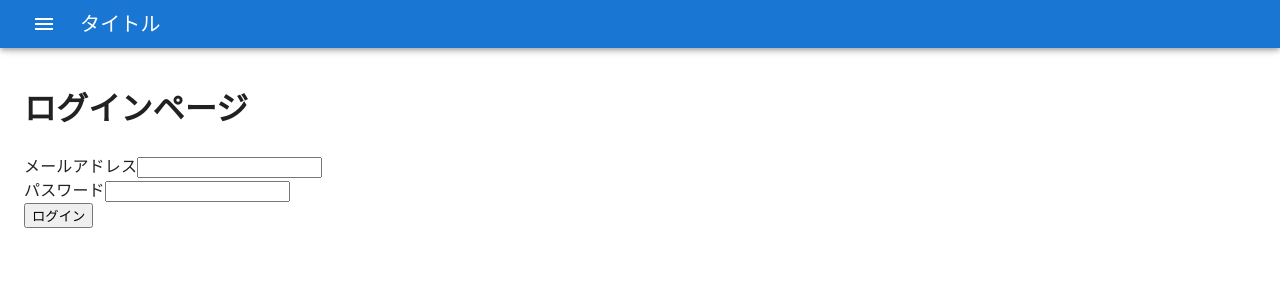
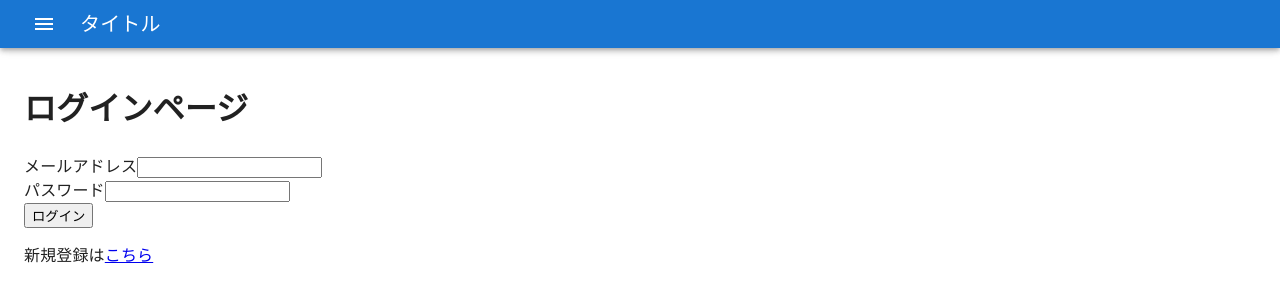
Before and after one commit to kewpie134134/kakeibo-pwa, a React (Vite) app: page /login/ in a window 1280 px wide. Shown: the top 302 px of the page. Built offline with nearby package versions, Linux system fonts and the light colour scheme; no server answers.

Commit message:
[update] feature/#7 認証機能完成

```diff
--- a/src/organisms/ResponsiveDrawer.tsx
+++ b/src/organisms/ResponsiveDrawer.tsx
@@ -14,7 +14,7 @@ import ResponsiveDrawerList from "../molecules/ResponsiveDrawerListItem";
 import { onAuthStateChanged, signOut } from "firebase/auth";
 import { auth } from "../libs/firebaseConfig";
 import { useAuthUser } from "../stores/authUser";
-import { Navigate, useNavigate } from "react-router-dom";
+import { Navigate, useLocation, useNavigate } from "react-router-dom";
 
 const drawerWidth = 200;
 const headerNavigationHeight = 56;
@@ -116,6 +116,9 @@ const ResponsiveDrawer = ({ children }: ResponsiveDrawerProps) => {
     navigate("/login/");
   };
 
+  // URL のパス名を把握
+  const pathname = useLocation().pathname;
+
   return (
     <>
       {/* ローディングが false の時に画面を表示させる */}
@@ -159,7 +162,11 @@ const ResponsiveDrawer = ({ children }: ResponsiveDrawerProps) => {
             <Box>{children}</Box>
 
             {!user ? (
-              <Navigate to={"/login/"} />
+              pathname === "/register/" ? (
+                <Navigate to={"/register/"} />
+              ) : (
+                <Navigate to={"/login/"} />
+              )
             ) : (
               <>
                 <p>{user?.email}</p>
--- a/src/pages/Login.tsx
+++ b/src/pages/Login.tsx
@@ -2,7 +2,7 @@ import { onAuthStateChanged, signInWithEmailAndPassword } from "firebase/auth";
 import { useEffect, useState } from "react";
 import { auth } from "../libs/firebaseConfig";
 import { useAuthUser } from "../stores/authUser";
-import { Navigate } from "react-router-dom";
+import { Link, Navigate } from "react-router-dom";
 
 const Login = () => {
   const [email, setEmail] = useState("");
@@ -56,6 +56,9 @@ const Login = () => {
               />
             </div>
             <button>ログイン</button>
+            <p>
+              新規登録は<Link to={"/register/"}>こちら</Link>
+            </p>
           </form>
         </>
       )}
--- a/src/pages/Register.tsx
+++ b/src/pages/Register.tsx
@@ -5,7 +5,7 @@ import {
 } from "firebase/auth";
 import { useEffect, useState } from "react";
 import { auth } from "../libs/firebaseConfig";
-import { Navigate } from "react-router-dom";
+import { Link, Navigate } from "react-router-dom";
 import { useAuthUser } from "../stores/authUser";
 
 const Register = () => {
@@ -60,6 +60,9 @@ const Register = () => {
               />
             </div>
             <button>登録する</button>
+            <p>
+              ログインは<Link to={"/login/"}>こちら</Link>
+            </p>
           </form>
         </>
       )}
```
